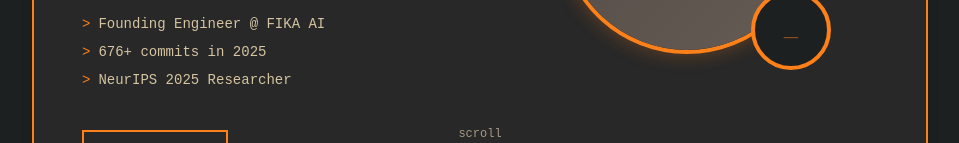
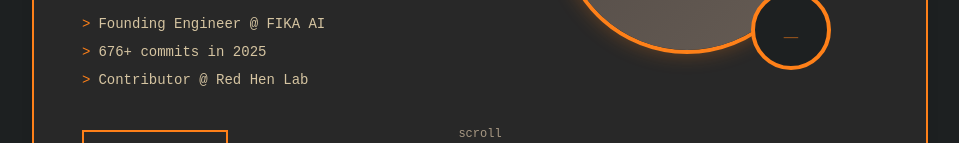
Before and after one commit to glitchdoescode/gruvbox-portfolio, a Next.js app: page / in a window 1280 px wide. Shown: the part 521-664 px from the top of the page, without its empty margins (160-1119 px from the left). Built offline with nearby package versions, Linux system fonts and the light colour scheme.

Commit message:
Update Hero section to reflect Red Hen Lab contributor status
- Replace 'NeurIPS 2025 Researcher' with 'Contributor @ Red Hen Lab'
- More accurately represents open-source contributions to Red Hen Lab's cognitive science research

```diff
--- a/components/Hero.tsx
+++ b/components/Hero.tsx
@@ -42,7 +42,7 @@ const Hero = () => {
               </p>
               <p className="flex items-center gap-2">
                 <span className="text-gruvbox-orange">&gt;</span>
-                NeurIPS 2025 Researcher
+                Contributor @ Red Hen Lab
               </p>
             </div>
 
```
